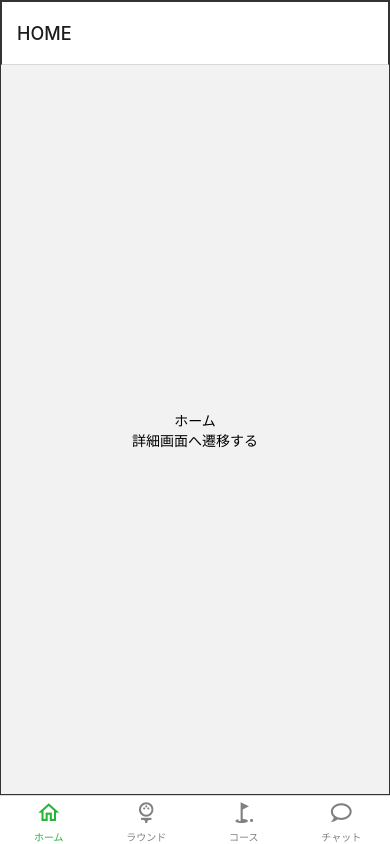
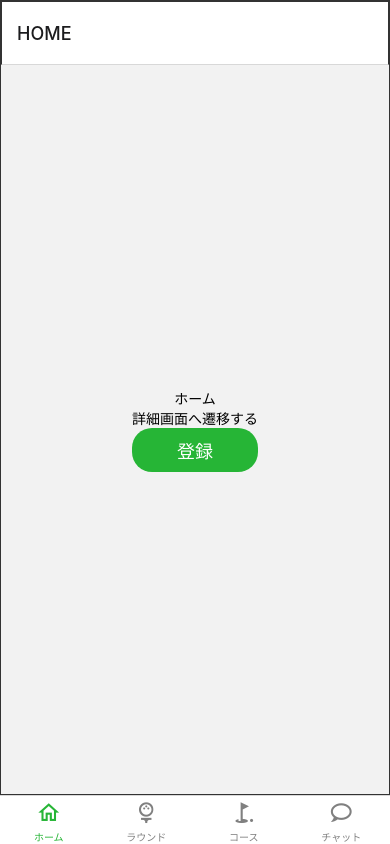
Before and after one commit to y-koma0130/swinggy-mobile, a React Native app: screen /HOME in a window 390 px wide. Built offline with nearby package versions, Linux system fonts and the light colour scheme.

Commit message:
react native element導入、solidButton作成

```diff
--- a/package.json
+++ b/package.json
@@ -12,9 +12,10 @@
   "dependencies": {
     "@react-native-community/masked-view": "^0.1.11",
     "@react-navigation/bottom-tabs": "^6.5.8",
-    "@react-navigation/material-bottom-tabs": "^6.2.16",
     "@react-navigation/native": "^6.1.7",
     "@react-navigation/stack": "^6.3.17",
+    "@rneui/base": "^4.0.0-rc.8",
+    "@rneui/themed": "^4.0.0-rc.8",
     "@types/react-native-vector-icons": "^6.4.14",
     "react": "18.2.0",
     "react-native": "0.72.4",
--- a/src/App.tsx
+++ b/src/App.tsx
@@ -1,6 +1,11 @@
 import React from 'react';
 import MainRouter from './routes';
+import { SafeAreaProvider } from 'react-native-safe-area-context';
 
 export default function App() {
-  return <MainRouter />;
+  return (
+    <SafeAreaProvider>
+      <MainRouter />
+    </SafeAreaProvider>
+  );
 }
--- /dev/null
+++ b/src/components/buttons/SolidButton.tsx
@@ -0,0 +1,26 @@
+import { FC, useMemo } from 'react';
+import { Button } from '@rneui/themed';
+import { COLORS } from '../../utils/constants/themes';
+
+type SoliduttonProps = {
+  label: string;
+  onPress?: () => void;
+  color: 'PRIMARY' | 'WHITE';
+  isDisabled?: boolean;
+};
+
+export const SolidButton: FC<SoliduttonProps> = ({ label, onPress, color, isDisabled }) => {
+  const bgColor = useMemo<string>(() => {
+    return color === 'PRIMARY' ? COLORS.PRIMARY : 'white';
+  }, [color]);
+  return (
+    <Button
+      title={label}
+      type='solid'
+      containerStyle={{ borderRadius: 20 }}
+      buttonStyle={{ backgroundColor: bgColor }}
+      disabled={isDisabled}
+      onPress={onPress}
+    />
+  );
+};
--- /dev/null
+++ b/src/components/buttons/index.ts
@@ -0,0 +1 @@
+export * from './SolidButton';
--- a/src/screens/Home/index.tsx
+++ b/src/screens/Home/index.tsx
@@ -3,6 +3,7 @@ import { View, Text, StyleSheet, TouchableOpacity } from 'react-native';
 import { useNavigation } from '@react-navigation/core';
 import { StackNavigationProp } from '@react-navigation/stack';
 import { BottomStackParamList } from '../../types/screens';
+import { SolidButton } from '../../components/buttons';
 
 const styles = StyleSheet.create({
   container: {
@@ -13,13 +14,13 @@ const styles = StyleSheet.create({
 });
 
 export default function Home() {
-  const { navigate } =
-    useNavigation<StackNavigationProp<BottomStackParamList>>();
+  const { navigate } = useNavigation<StackNavigationProp<BottomStackParamList>>();
   return (
     <View style={styles.container}>
       <Text>ホーム</Text>
       <TouchableOpacity onPress={() => navigate('ROUND')}>
         <Text>詳細画面へ遷移する</Text>
+        <SolidButton label='登録' color='PRIMARY' />
       </TouchableOpacity>
     </View>
   );
```
Also changed, not shown: 1 other file (tests, documents, lock files or other folders).
